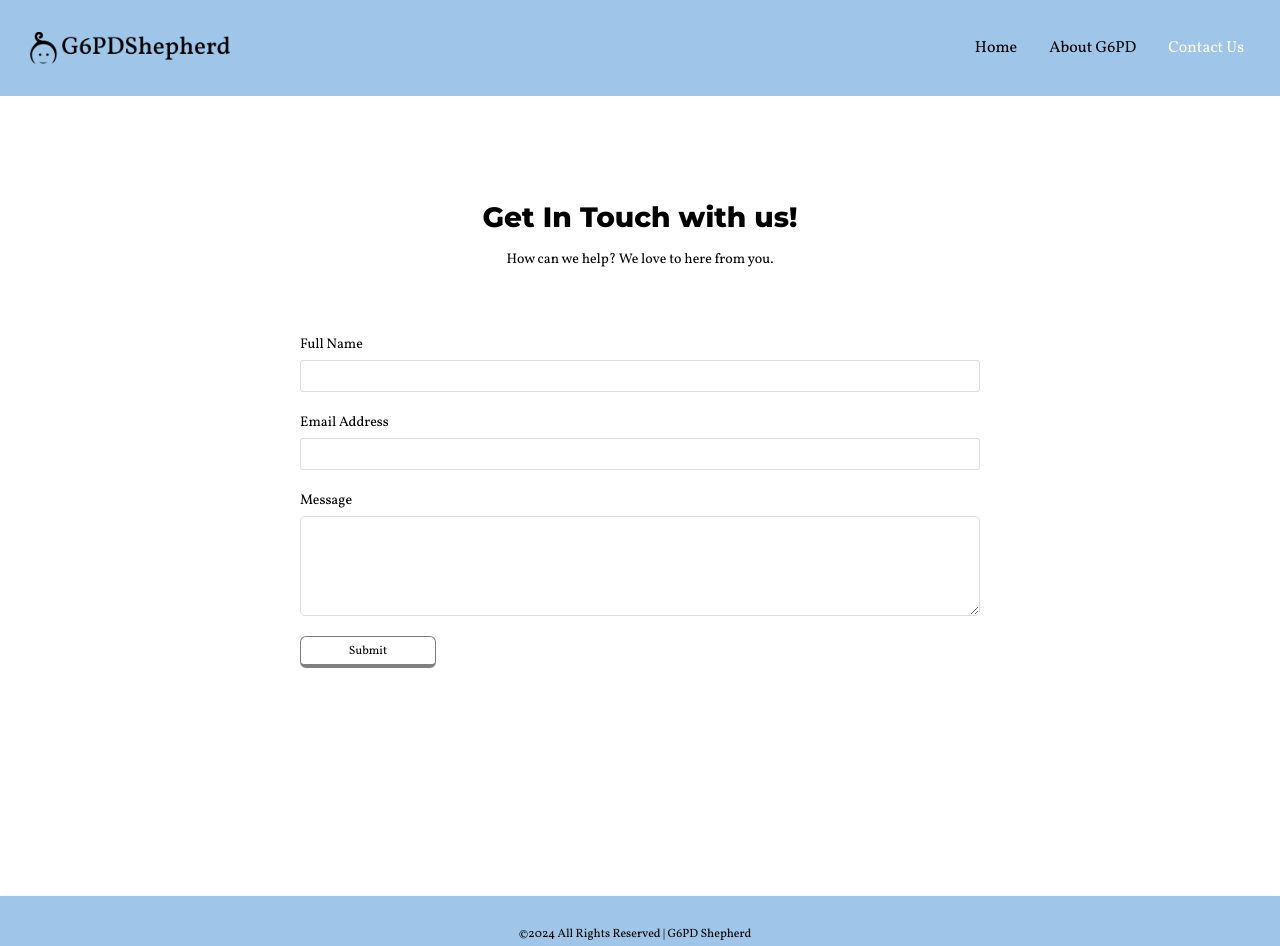
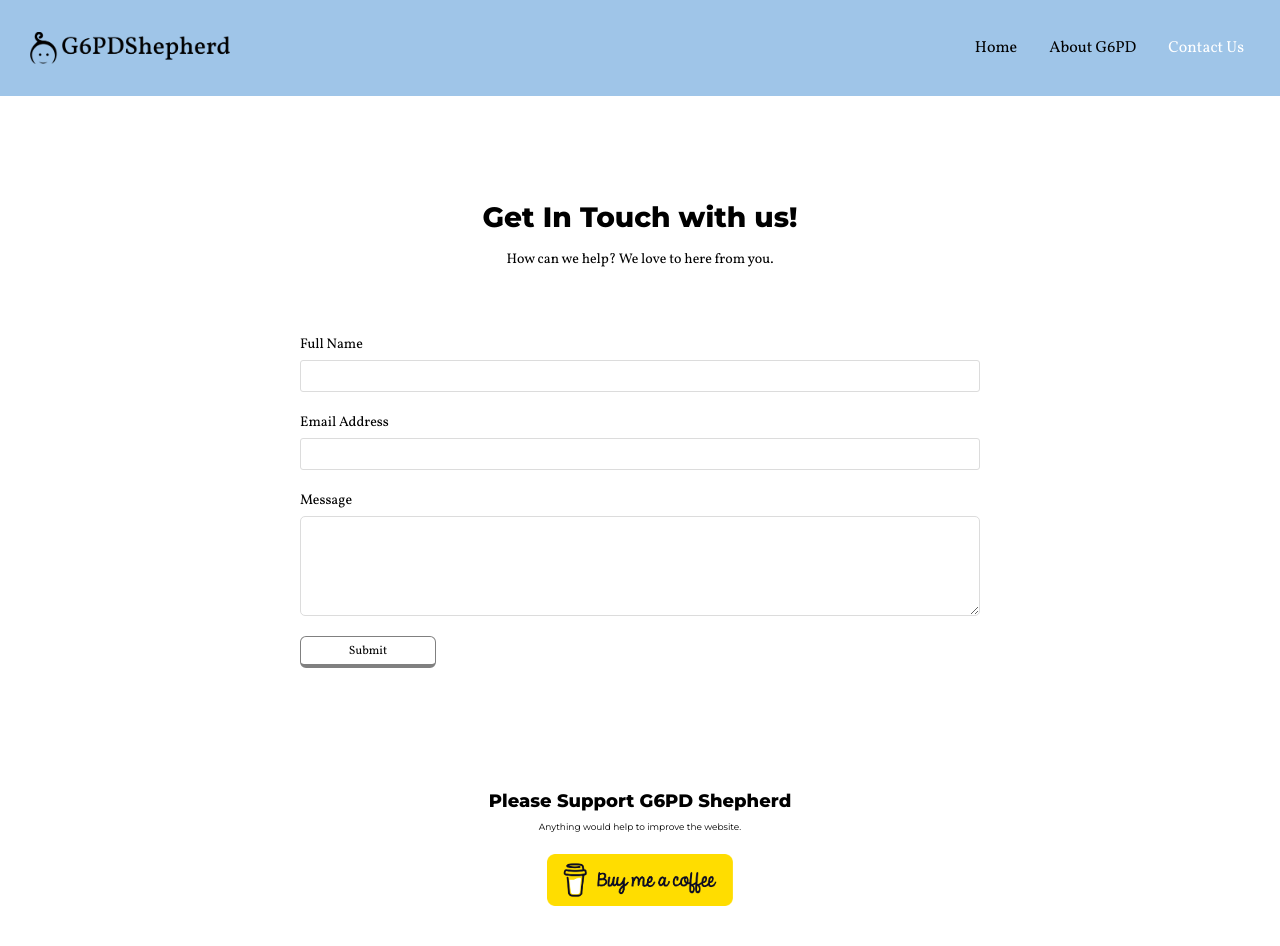
Before and after one commit to odycy21/G6PD-Shepherd, a React (Vite) app: page /contact-us in a window 1280 px wide. Shown: the top 946 px of the page. Built offline with nearby package versions, Linux system fonts and the light colour scheme; a web font is replaced by a local one.

Commit message:
addded buy me a coffee button

```diff
--- a/src/Contact.jsx
+++ b/src/Contact.jsx
@@ -1,6 +1,8 @@
 
 import React, {useRef} from 'react';
+import { NavLink } from "react-router-dom";
 import emailjs from '@emailjs/browser';
+import bmcBtn from './assets/bmc-button.png';
 
 const ContactUs = () => {
 
@@ -66,6 +68,12 @@ const ContactUs = () => {
 
       <div>
 
+        <h2 className="text-center font-montserrat font-[600] text-[18px] pt-[100px]">Please Support G6PD Shepherd</h2>
+        <p className="text-center font-montserrat font-[500] text-[9px] pt-[5px] pb-[20px]">Anything would help to improve the website.</p>
+
+        <NavLink to={"https://buymeacoffee.com/bryanosald"}>
+            <img className='h-[52px] mx-auto ' src={bmcBtn} alt="buy me a coffee yellow logo" />
+        </NavLink>
 
       </div>
 
```
Also changed, not shown: src/assets/buy-me-coffee-logo-yellow.png (added).
